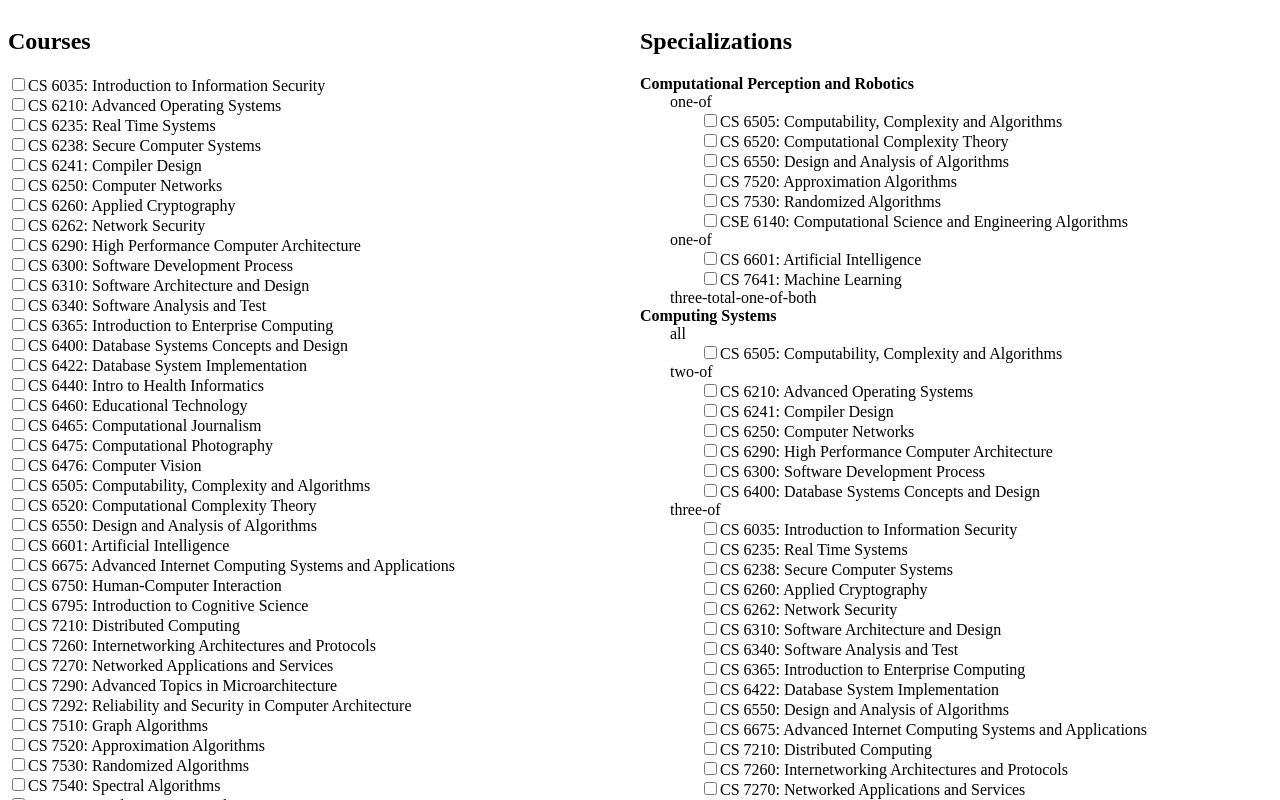
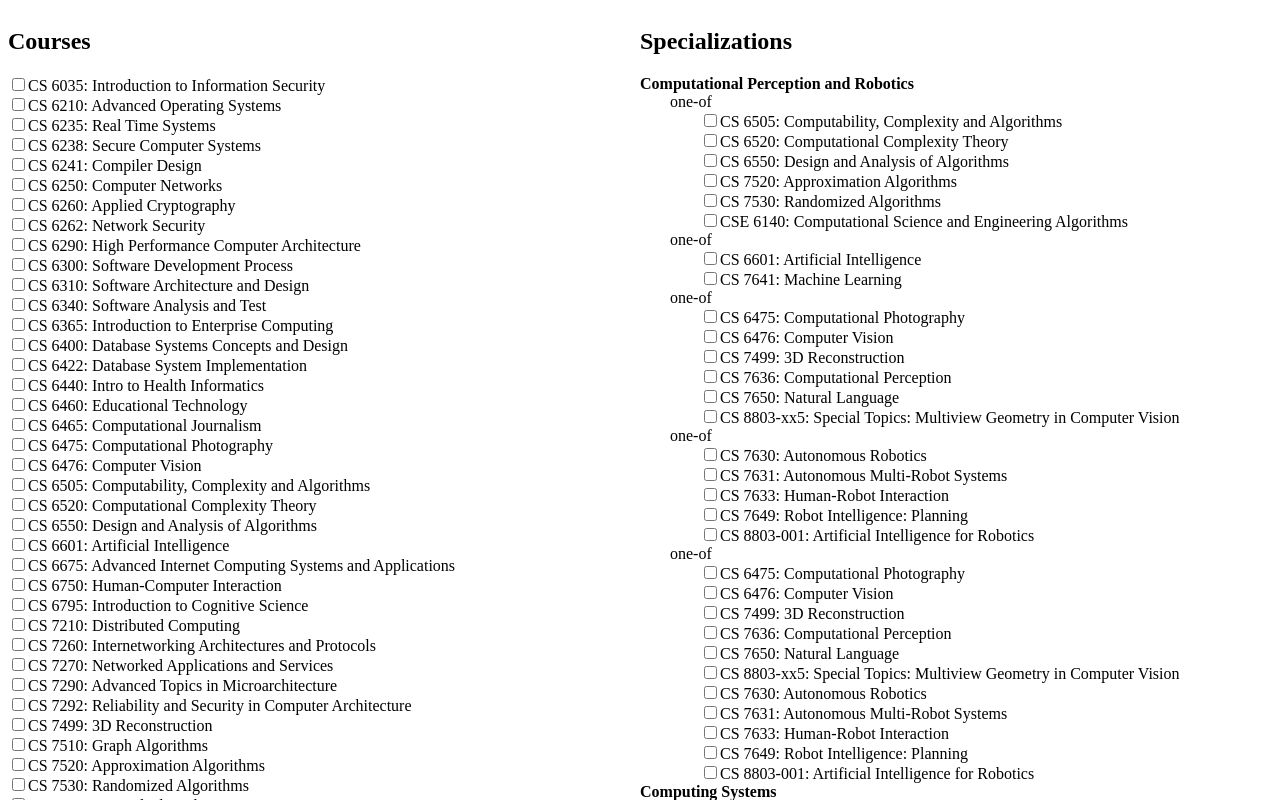
Before and after one commit to jeanbza/git-course-map, a React app: page / in a window 1280 px wide. Shown: the top 800 px of the page. Built offline with nearby package versions, Linux system fonts and the light colour scheme.

Commit message:
Remove concept of subcategories

```diff
--- a/src/components/CoursesApp.js
+++ b/src/components/CoursesApp.js
@@ -39,7 +39,8 @@ class CourseApp extends React.Component {
   courseList() {
     return courses
       .sort((a, b) => a.code.localeCompare(b.code))
-      .map(course => <Course key={course.code}
+      .map(course =>
+        <Course key={course.code}
                 code={course.code}
                 name={course.name}
                 taken={this.state[course.code]}
@@ -49,7 +50,8 @@ class CourseApp extends React.Component {
   specializationList() {
     return specializations
       .sort((a, b) => a.name.localeCompare(b.name))
-      .map(specialization => <Specialization key={specialization.name}
+      .map(specialization =>
+        <Specialization key={specialization.name}
                         courses={courses}
                         checkedCourses={this.state}
                         specialization={specialization}
--- a/src/components/Specialization.js
+++ b/src/components/Specialization.js
@@ -4,12 +4,14 @@ import RequiredGroup from './RequiredGroup'
 
 export default ({courses, checkedCourses, specialization, courseClickHandler}) => {
   const {name, required} = specialization
-  const groups = required.map((group, i) => <RequiredGroup key={i}
-                                                           allCourses={courses}
-                                                           checkedCourses={checkedCourses}
-                                                           type={group.type}
-                                                           groupCourses={group.courses || []}
-                                                           courseClickHandler={courseClickHandler}/>)
+  const groups = required.map((group, i) =>
+    <RequiredGroup key={i}
+                   allCourses={courses}
+                   checkedCourses={checkedCourses}
+                   type={group.type}
+                   groupCourses={group.courses}
+                   courseClickHandler={courseClickHandler}/>
+  )
 
   return (
     <div>
--- a/src/courses.js
+++ b/src/courses.js
@@ -1,4 +1,10 @@
 export default [
+  {code: 'CS 7630', name: 'Autonomous Robotics'},
+  {code: 'CS 7631', name: 'Autonomous Multi-Robot Systems'},
+  {code: 'CS 7633', name: 'Human-Robot Interaction'},
+  {code: 'CS 7649', name: 'Robot Intelligence: Planning'},
+  {code: 'CS 7499', name: '3D Reconstruction'},
+  {code: 'CS 7636', name: 'Computational Perception'},
   {code: 'CS 6241', name: 'Compiler Design'},
   {code: 'CS 6035', name: 'Introduction to Information Security'},
   {code: 'CS 6210', name: 'Advanced Operating Systems'},
--- a/src/specializations.js
+++ b/src/specializations.js
@@ -11,15 +11,16 @@ export default [
         courses: ['CS 6601', 'CS 7641']
       },
       {
-        type: 'three-total-one-of-both',
-        subcategories: [
-          {
-            courses: ['CS 6475', 'CS 6476', 'CS 7499', 'CS 7636', 'CS 7650', 'CS 8803-xx5']
-          },
-          {
-            courses: ['CS 7630', 'CS 7631', 'CS 7633', 'CS 7649', 'CS 8803-O01']
-          }
-        ]
+        type: 'one-of',
+        courses: ['CS 6475', 'CS 6476', 'CS 7499', 'CS 7636', 'CS 7650', 'CS 8803-xx5']
+      },
+      {
+        type: 'one-of',
+        courses: ['CS 7630', 'CS 7631', 'CS 7633', 'CS 7649', 'CS 8803-001']
+      },
+      {
+        type: 'one-of',
+        courses: ['CS 6475', 'CS 6476', 'CS 7499', 'CS 7636', 'CS 7650', 'CS 8803-xx5', 'CS 7630', 'CS 7631', 'CS 7633', 'CS 7649', 'CS 8803-001']
       }
     ]
   },
```
Also changed, not shown: src/components/RequiredGroup.js (+6 -5 lines). Lines whose indentation alone changed are shown as unchanged.
